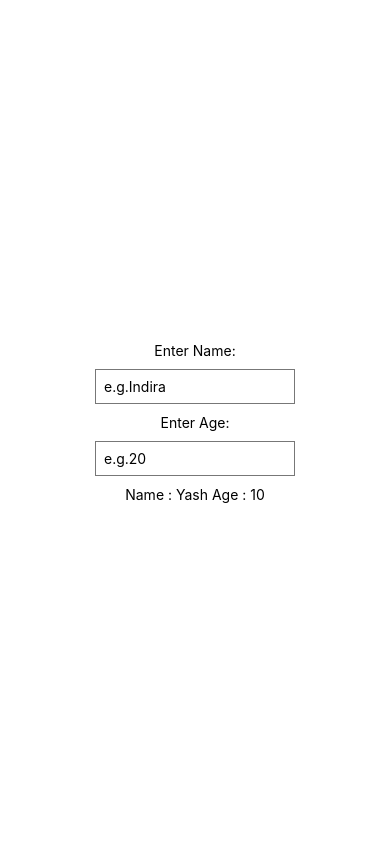
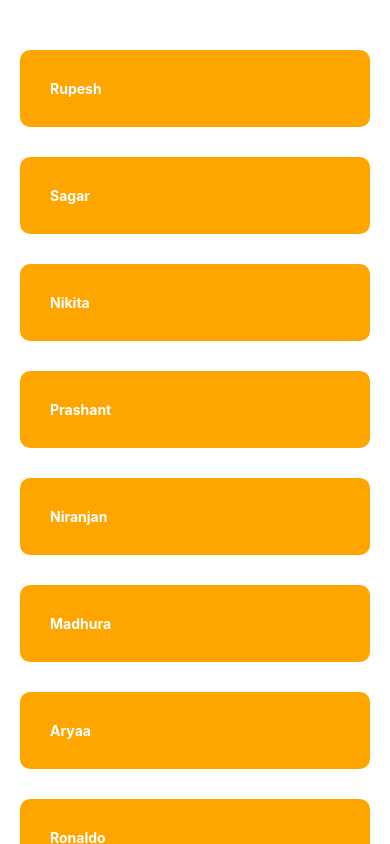
Before and after one commit to YashPatil2001/DemoReactNative, a React Native app: screen / in a window 390 px wide. Built offline with nearby package versions, Linux system fonts and the light colour scheme.

Commit message:
scroll view

```diff
--- a/App.js
+++ b/App.js
@@ -7,49 +7,55 @@
  */
 
 import React, {useState} from 'react';
-import {StyleSheet, Text, View, Button, TextInput} from 'react-native';
+import {StyleSheet, Text, View, ScrollView } from 'react-native';
 
 export default function App() {
-  const [name, setName] = useState('Yash');
-  const [age, setAge] = useState(10);
-
+    const [people,setPeople] = useState([
+      { name : 'Rupesh' , key:1},
+      { name : 'Sagar' , key:2},
+      { name : 'Nikita' , key:3},
+      { name : 'Prashant' , key:4},
+      { name : 'Niranjan' , key:5},
+      { name : 'Madhura' , key:6},
+      { name : 'Aryaa' , key:7},
+      { name : 'Ronaldo', key:8}
+    ])
 
   return (
     <View style={styles.container}>
 
-      <Text>Enter Name:</Text>
-      <TextInput style={styles.input}
-                 placeholder="e.g.Indira"
-                 keyboardType='text'
-                 onChangeText={(val) => setName(val)}/>
+      <ScrollView>
+      {
+        people.map((item) =>  (
+            <View style={styles.item} key={item.key}>
+               <Text style={styles.itemText}>{item.name}</Text>
+             </View>
+          )
+        )
+      }
+    </ScrollView>
 
-      <Text>Enter Age:</Text>
-      <TextInput style={styles.input}
-                 placeholder="e.g.20"
-                 keyboardType='numeric'
-                 onChangeText={(val) => setAge(val)} />
-      <Text>
-        Name : {name} Age : {age}
-      </Text>
     </View>
   );
 }
 
 const styles = StyleSheet.create({
-  container: {
-    flex: 1,
-    backgroundColor: '#fff',
-    alignItems: 'center',
-    justifyContent: 'center',
-  },
-  btnContainer: {
-    marginTop: 20,
-  },
-  input: {
-    borderWidth: 1,
-    borderColor: '#777',
-    padding: 8,
-    margin: 10,
-    width: 200,
-  },
+   container: {
+     flex: 1,
+     backgroundColor:'#fff',
+     paddingTop: 20,
+     paddingHorizontal: 20
+   },
+   item: {
+     padding: 30,
+     marginTop: 30,
+     backgroundColor: 'orange',
+     fontSize: 50,
+     color: 'white',
+     borderRadius: 10
+   },
+   itemText: {
+     color: 'white',
+     fontWeight: 'bold'
+   }
 });
```
